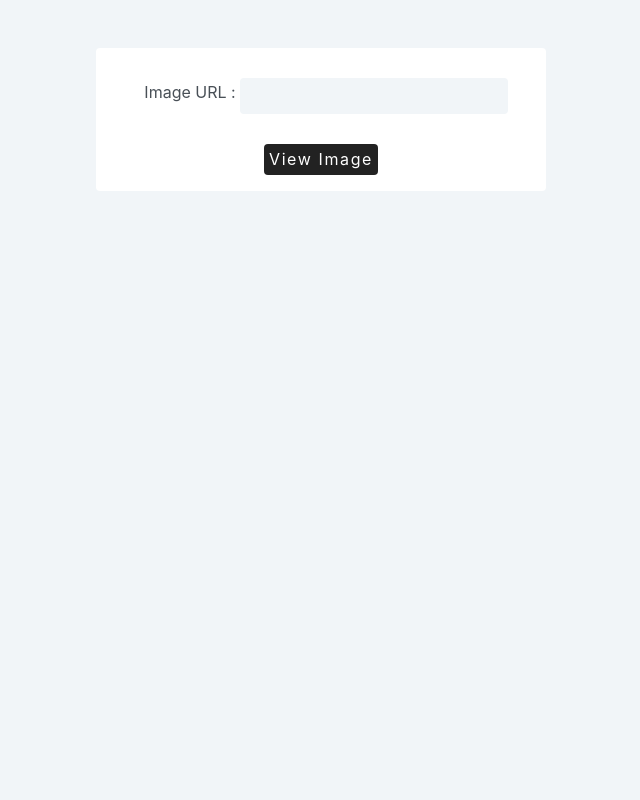
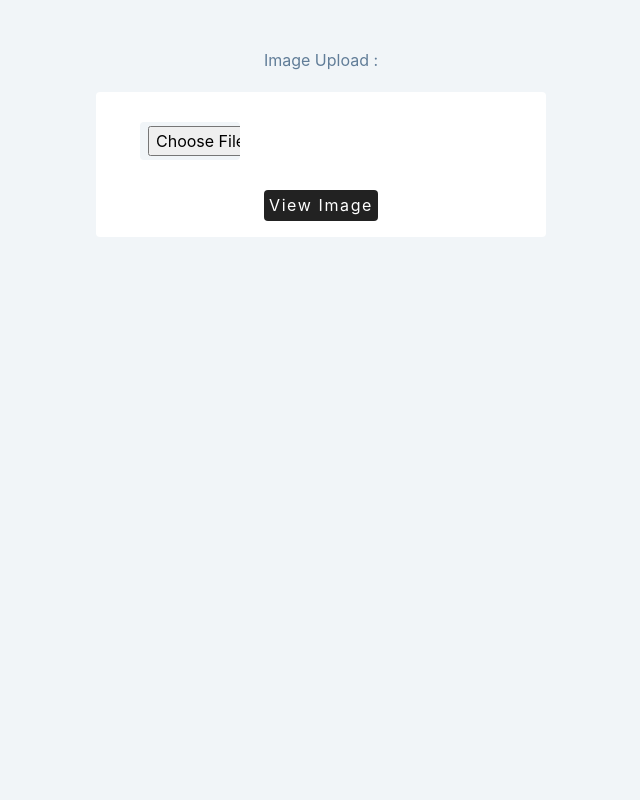
Before and after one commit to t-ROY-coder/aural, a React (Create React App) app: page /inputImg in a window 1280 px wide. Shown: the top 800 px of the page, without its empty margins (319-959 px from the left). Built offline with nearby package versions, Linux system fonts and the light colour scheme.

Commit message:
added image upload in inputImg

```diff
--- a/src/components/InputImg.js
+++ b/src/components/InputImg.js
@@ -1,28 +1,28 @@
 import React, { useState } from "react";
 
 function InputImg() {
-  const [imgURL, setImgURL] = useState("");
-  const [img, setImg] = useState("");
+  const [imgURL, setImgURL] = useState(null);
+  const [img, setImg] = useState({ file: null });
 
   const handleSubmit = (e) => {
     e.preventDefault();
-    setImg(imgURL);
-    console.log(imgURL);
+    setImg({ file: URL.createObjectURL(imgURL) });
   };
 
-  if (img) {
+  if (img.file) {
     return (
       <>
         <article>
+          <p>Image Upload : </p>
           <form className="form" onSubmit={handleSubmit}>
             <div className="form-control">
-              <label htmlFor="imgURL">Image URL : </label>
               <input
-                type="text"
-                id="imgURL"
-                name="imgURL"
-                value={imgURL}
-                onChange={(e) => setImgURL(e.target.value)}
+                type="file"
+                id="img"
+                name="img"
+                onChange={(e) => {
+                  setImgURL(e.target.files[0]);
+                }}
               />
             </div>
             <button className="btn" type="submit">
@@ -30,7 +30,7 @@ function InputImg() {
             </button>
           </form>
         </article>
-        <img src={img} alt="Not Found" style={{ width: "100%" }} />
+        <img src={img.file} alt="Not Found" style={{ width: "100%" }} />
         <button className="btn">Analyze</button>
       </>
     );
@@ -38,15 +38,16 @@ function InputImg() {
     return (
       <>
         <article>
+          <p>Image Upload : </p>
           <form className="form" onSubmit={handleSubmit}>
             <div className="form-control">
-              <label htmlFor="imgURL">Image URL : </label>
               <input
-                type="text"
-                id="imgURL"
-                name="imgURL"
-                value={imgURL}
-                onChange={(e) => setImgURL(e.target.value)}
+                type="file"
+                id="img"
+                name="img"
+                onChange={(e) => {
+                  setImgURL(e.target.files[0]);
+                }}
               />
             </div>
             <button className="btn" type="submit">
```
Also changed, not shown: 1 other file (tests, documents, lock files or other folders).
